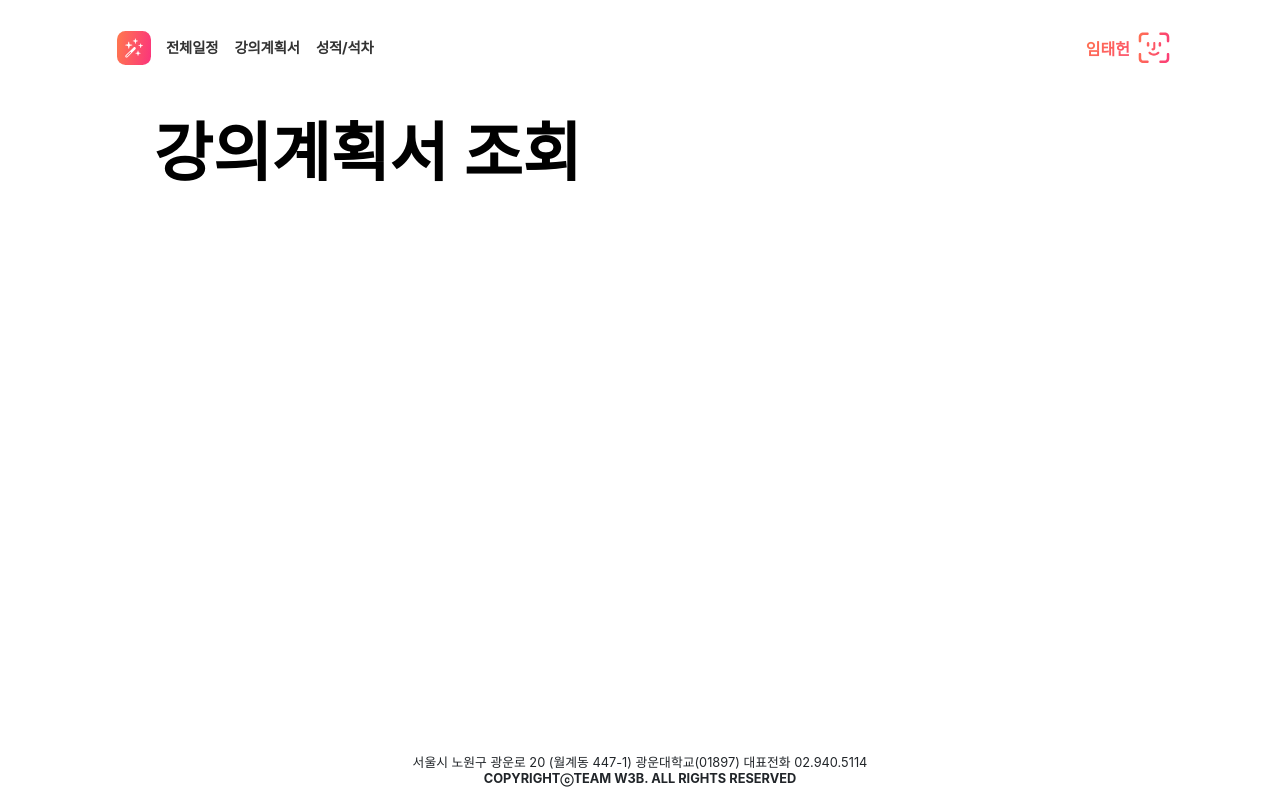
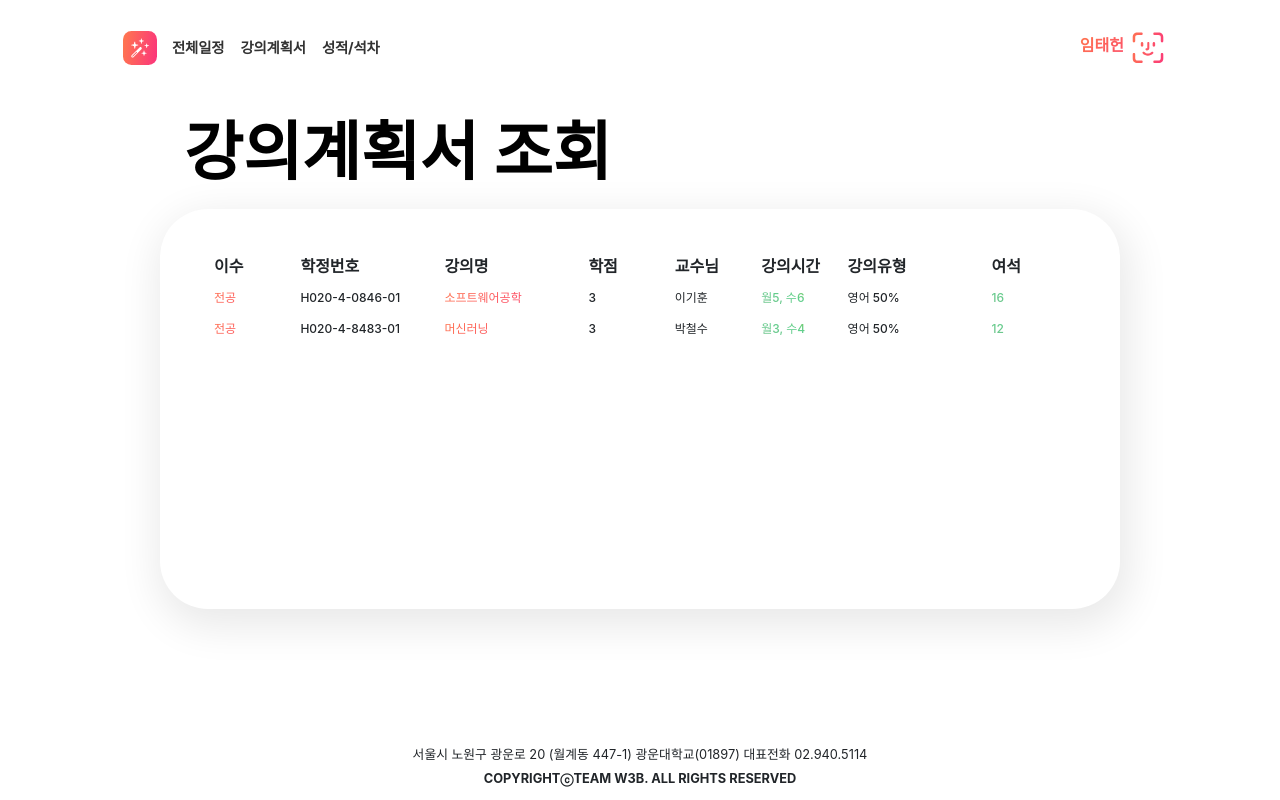
Before and after one commit to Team-W3B/Academic-Management-System, a React (Create React App) app in the folder client/: page /Plan/Output in a window 1280 px wide. Built offline with nearby package versions, Linux system fonts and the light colour scheme.

Commit message:
강의계획서 결과까지 완료

```diff
--- a/client/src/App.jsx
+++ b/client/src/App.jsx
@@ -10,6 +10,7 @@ import LecPage from "./pages/LecPage";
 import LecPage_notice from "./pages/LecPage_notice";
 import Plan from "./pages/Plan";
 import PlanSearch from "./component/PlanSearch";
+import PlanOutput from "./component/PlanOutput";
 function App() {
   return (
     // <BrowserRouter>
@@ -24,8 +25,8 @@ function App() {
         <Route path="/LecPage_notice" element={ <LecPage_notice /> } />
         <Route path="/Plan" element={ <Plan /> } >
           <Route path="Search" element={ <PlanSearch /> } />
-          <Route path="Output" element={ <div></div> } />
-          <Route path="Detail" element={ <div></div> } />
+          <Route path="Output" element={ <PlanOutput /> } />
+          <Route path="Detail/:id" element={ <div></div> } />
         </Route>
       </Routes>
     </div>
--- a/client/src/component/HeaderNav.js
+++ b/client/src/component/HeaderNav.js
@@ -30,7 +30,7 @@ let HeaderNav = () => {
                         <Navbar.Collapse id="responsive-navbar-nav">
                             <Nav className="me-auto nav">
                                 <Nav.Link style={{ padding: "0 1rem" }} id={styles.nav} onClick={ () => {navigate( '/schedule' ) } } > 전체일정 </Nav.Link>
-                                <Nav.Link style={{ padding: "0 1rem" }} id={styles.nav} onClick={ () => { navigate('/PlanSearch') } } > 강의계획서 </Nav.Link>
+                                <Nav.Link style={{ padding: "0 1rem" }} id={styles.nav} onClick={ () => { navigate('/Plan/Search') } } > 강의계획서 </Nav.Link>
                                 <Nav.Link style={{ padding: "0 1rem" }} id={styles.nav} onClick={ () => {navigate( '/scores' ) } } > 성적/석차 </Nav.Link>
                             </Nav>
                             <div
--- /dev/null
+++ b/client/src/component/PlanOutput.js
@@ -0,0 +1,92 @@
+/* eslint-disable */
+import React, { useState } from "react";
+import { Container, Col, Row } from "react-bootstrap";
+import styles from './../scss/PlanOutput.module.scss';
+import { useNavigate } from "react-router-dom";
+import { useDispatch, useSelector } from "react-redux";
+import { setPlanOutput } from "./../store"
+
+
+
+function PlanOutput() {
+
+    // let dispatch = useDispatch();
+
+    /* let plan_info = [
+        {
+            idx : 0,
+            planOut_classifier : '전공',
+            planOut_reg_num : 'H020-4-0846-01',
+            planOut_lec : '소프트웨어공학',
+            planOut_credit : 3,
+            planOut_prof : '이기훈',
+            planOut_lectime : '월5, 수6',
+            planOut_type : '영어 50%',
+            planOut_left : 16
+        },
+        {
+            idx : 1,
+            planOut_classifier : '전공',
+            planOut_reg_num : 'H020-4-8483-01',
+            planOut_lec : '머신러닝',
+            planOut_credit : 3,
+            planOut_prof : '박철수',
+            planOut_lectime : '월3, 수4',
+            planOut_type : '영어 50%',
+            planOut_left : 12
+        },
+    ] */
+    // dispatch(setPlanOutput(plan_info));
+
+    let info = useSelector( (state) => {return state.plan_output} )
+    console.log(info);
+
+
+    return (
+        <>
+        <div className={styles.cardWrapper}>
+            <Container className={styles.Container} >
+                <Row>
+                    <Col className={styles.titleText}> 이수 </Col>
+                    <Col lg={2} className={styles.titleText} > 학정번호 </Col>
+                    <Col lg={2} className={styles.titleText} > 강의명 </Col>
+                    <Col className={styles.titleText} > 학점 </Col>
+                    <Col className={styles.titleText} > 교수님 </Col>
+                    <Col className={styles.titleText} > 강의시간 </Col>
+                    <Col lg={2}className={styles.titleText} > 강의유형 </Col>
+                    <Col className={styles.titleText} > 여석 </Col>
+                </Row>
+                {
+                    info.map( (a, i) => {
+                        return (
+                            <InfoRow info={a} key={i} />
+                        );
+                    } )
+                }
+            </Container>
+        </div>
+        </>
+    );
+}
+
+export default PlanOutput;
+
+let InfoRow = (props) => {
+
+    let info = props.info;
+    let navigate = useNavigate();
+
+
+    return (
+        <Row onClick={()=> { navigate("/Plan/Output/:id"); }}>
+            <Col className={`${styles.contentText} ${styles.mainColorText}`} > {info.planOut_classifier} </Col>
+            <Col lg={2} className={styles.contentText} > {info.planOut_reg_num} </Col>
+            <Col lg={2} className={`${styles.contentText} ${styles.mainColorText}`} > {info.planOut_lec} </Col>
+            <Col className={styles.contentText} > {info.planOut_credit} </Col>
+            <Col className={styles.contentText} > {info.planOut_prof} </Col>
+            <Col className={`${styles.contentText} ${styles.greenColorText}`} > {info.planOut_lectime} </Col>
+            <Col lg={2}className={styles.contentText} > {info.planOut_type} </Col>
+            <Col className={`${styles.contentText} ${styles.greenColorText}`} > {info.planOut_left} </Col>
+        </Row>
+    );
+}
--- a/client/src/component/PlanSearch.js
+++ b/client/src/component/PlanSearch.js
@@ -6,6 +6,8 @@ import { useNavigate } from "react-router-dom";
 import { useDispatch } from "react-redux";
 
 function PlanSearch() {
+
+
 
     let navigate = useNavigate();
     let dispatch = useDispatch();
@@ -21,24 +23,27 @@ function PlanSearch() {
         planSearch_lec : lecName
     }
 
+    // dispatch(setPlanOutput(plan_info));
+
     let clickSearch = () => {
         console.log(plan_search);
-        axios.post('/api/plan/search', plan_search, {withCredentials : true})
+        axios.get('/api/plan/search', {params : plan_search}, {withCredentials : true})
         .then( (res) => {
             console.log(res.status);
             if (res.status === 200) {
-                // dispatch(changeUser(res.data.userInfo));
+                console.log(res.data);
+                dispatch(setPlanOutput(res.data));
                 alert("검색 성공!");
                 navigate("/Plan/Output");
             }
         })
         .catch((error) => {
             console.log(error.response.status);
-            if (error.response.status === 401) {
-                alert("존재하지 않는 사용자입니다");
+            if (error.response.status === 404) {
+                alert("요청받은 리소스를 찾을 수 없습니다.");
             }
             if (error.response.status === 500) {
-                alert("서버 오류 발생!(로그인)");
+                alert("서버가 처리 방법을 모르는 상황이 발생했습니다. 서버는 아직 처리 방법을 알 수 없습니다.");
             }
         })
     }
@@ -71,7 +76,7 @@ function PlanSearch() {
                             }}
                             className={styles[`${buttonState}Button`]}
                         >
-                        <p className={styles[`${buttonState}_text`]}>수강중</p>
+                            <p className={styles[`${buttonState}_text`]}>수강중</p>
                         </button>
                     </div>
                 </div>
--- a/client/src/scss/App.module.scss
+++ b/client/src/scss/App.module.scss
@@ -1,9 +1,18 @@
+/* The following line can be included in a src/App.scss */
+@import '~bootstrap/scss/bootstrap';
+
 *{margin:0;padding:0;box-sizing:border-box;font:inherit;color:inherit;flex-shrink:0;}
 
 $mainColor : linear-gradient(
   135deg,
   rgba(255, 120, 78, 1) 0%,
   rgba(251, 52, 124, 1) 100%
+);
+$green_gradient : linear-gradient(
+  23.96deg,
+  #76C38F 0%,
+  #60CF8C 48.44%,
+  #A7C12C 100%
 );
 $disabled_color : #86868b;
 $input_BG : rgba(249, 249, 249, 0.8);
@@ -45,6 +54,12 @@ html {
   justify-content: space-between;
 }
 
+@mixin sf-pro-display-12-medium {
+  font-family: "SF Pro Display";
+  font-size: 12px;
+  font-weight: 500;
+  line-height: 19px;
+}
 @mixin sf-pro-display-16-medium {
   font-family: "SF Pro Display";
   font-size: 16px;
@@ -73,7 +88,7 @@ html {
   font-family: "SF Pro Display";
   font-size: 64px;
   font-weight: 700;
-  line-height: 38px;
+  // line-height: 38px;
 }
 @mixin short-button {
   border: 1px solid $disabled_color;
@@ -103,6 +118,7 @@ html {
     flex-direction: $direction;
     justify-content: $justify;
     align-items: $align;
+    margin : 0;
 }
 @mixin Card($bg : white, $rad : 12px) {
     background: $bg;
--- /dev/null
+++ b/client/src/scss/PlanOutput.module.scss
@@ -0,0 +1,30 @@
+@import "./App.module.scss";
+
+.cardWrapper {
+    @include flex_container(column, flex-start, center);
+
+    /* 크기 설정 */
+    width: 960px;
+    height: 400px;
+    padding: 48px;
+
+    /* card 설정 */
+    @include Card(white, 48px );
+}
+
+.Container {
+    @include flex_container(column, null, null);
+    gap: 12px;
+}
+.titleText {
+    @include sf-pro-display-16-bold;
+}
+.contentText {
+    @include sf-pro-display-12-medium;
+}
+.mainColorText {
+    @include text_gradient($mainColor);
+}
+.greenColorText {
+    @include text_gradient($green_gradient);
+}
--- a/client/src/scss/PlanSearch.module.scss
+++ b/client/src/scss/PlanSearch.module.scss
@@ -10,12 +10,12 @@ form {
 
 /* 강의계획서 조회 */
 .lecName {
-    @include flex_container($direction: flex, $align: center );
+    @include flex_container($direction: column, $align: flex-start );
     @include sf-pro-display-64-bold;
     color: #000000;
     width: 639px;
     height: 113px;
-    padding-left: 96px;
+    padding-left: 108px;
 }
 
 .cardWrapper {
@@ -47,8 +47,8 @@ form {
     margin : 0;
 }
 .disabledButton {
+    @include short-button;
     background: white;
-    @include short-button;
     width: 64px;
     height: 36px;
     opacity: 0.5;
@@ -66,11 +66,13 @@ form {
     color : $disabled_color;
     opacity: 0.5;
     transition: 0.5s;
+    margin: 0;
 }
 .abled_text {
     @include sf-pro-display-16-bold;
     @include text_gradient($mainColor);
     transition: 0.5s;
+    margin: 0;
 }
 
 .searchButton {
--- a/client/src/store.js
+++ b/client/src/store.js
@@ -1,5 +1,34 @@
 import { configureStore, createSlice } from "@reduxjs/toolkit";
 
+
+let plan_info = [
+    {
+        idx : 0,
+        planOut_classifier : '전공',
+        planOut_reg_num : 'H020-4-0846-01',
+        planOut_lec : '소프트웨어공학',
+        planOut_credit : 3,
+        planOut_prof : '이기훈',
+        planOut_lectime : '월5, 수6',
+        planOut_type : '영어 50%',
+        planOut_left : 16
+    },
+    {
+        idx : 1,
+        planOut_classifier : '전공',
+        planOut_reg_num : 'H020-4-8483-01',
+        planOut_lec : '머신러닝',
+        planOut_credit : 3,
+        planOut_prof : '박철수',
+        planOut_lectime : '월3, 수4',
+        planOut_type : '영어 50%',
+        planOut_left : 12
+    },
+]
+
+
+
+/* user 이름 */
 let user = createSlice({
     name : "user",
     initialState : "임태헌",
@@ -11,6 +40,7 @@ let user = createSlice({
 });
 export let { changeUser } = user.actions
 
+/* 회원가입 */
 export let signUpSlice =createSlice({
     name : "signUp",
     initialState : {name:""},
@@ -22,10 +52,23 @@ export let signUpSlice =createSlice({
 });
 export const {setsignUpName} = signUpSlice.actions
 
+/* 강의계획서 조회 결과 */
+let plan_output = createSlice({
+    name : 'plan_output',
+    initialState : plan_info,
+    reducers : {
+        setPlanOutput(state, action) {
+            return action.payload
+        }
+    }
+});
+export let { setPlanOutput } = plan_output.actions
+
 const store = configureStore({
     reducer: {
         user : user.reducer,
-        signUp : signUpSlice.reducer
+        signUp : signUpSlice.reducer,
+        plan_output : plan_output.reducer,
     }
 
 });
```
